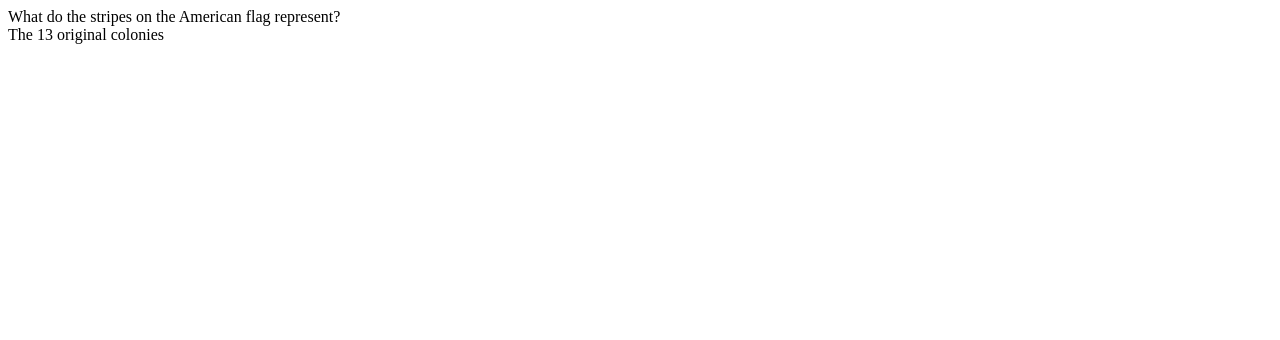
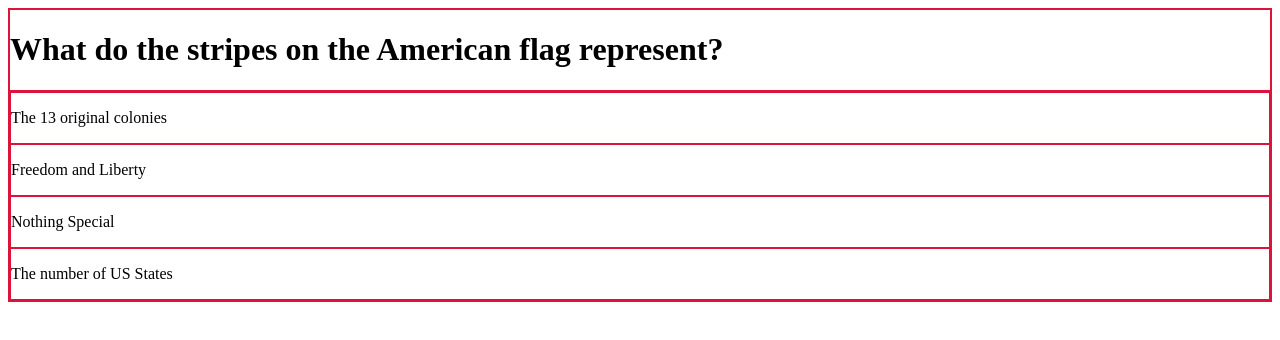
Before and after one commit to kmajor1/triviagame, a plain HTML site: page index.html in a window 1280 px wide. Drawn offline with nearby package versions, Linux system fonts and the light colour scheme.

Commit message:
added functioning timer for questions

```diff
--- a/assets/css/style.css
+++ b/assets/css/style.css
@@ -0,0 +1,3 @@
+div {
+    border: 1px solid crimson;
+}
--- a/assets/javascript/app.js
+++ b/assets/javascript/app.js
@@ -2,77 +2,106 @@
     // TODO: object library of questions and answers
 window.onload = function ()
 {
-    var qAndA = {
-        1:  {
+    var qAndA = [
+        {
             q: "What is the capital of Ireland?",
             c: "Dublin",
-            w1: "Cork",
-            w2: "Belfast",
-            w3: "Calway"
+            w: ["Cork", "Belfast", "Calway"]
         },
-
-        2: {
+        {
             q: "What do the stripes on the American flag represent?",
             c: "The 13 original colonies",
-            w1: "Freedom and Liberty",
-            w2: "Nothing Special",
-            w3: "The number of US States"
+            w: ["Freedom and Liberty", "Nothing Special", "The number of US States"]
         },
-
-
-    }
+    ]
 
     // global  variable - will store the current question the user is at
-    var currentQ = 2;
+    var currentQ = 1;
 
-    // checkAnswer object
 
 
 // TODO: functions
-    // TODO: checkAnswer (qAnswer, usrAnswer)
-    // if qAnswer == timeout then
-        // display times up msg
-    // else if qAnswer == usrAnswer then
-        // highlight the correct answer with color
-        // display some sort of congratulations message
-    // else then
-        // highlight the incorrect answer selected by the user with color
-        // display a sorry message of some sort
+    var checkAnswer = function (usrAnswer) {
+        // load the correct answer
+        var correctAnswer = qAndA[currentQ].c;
+        console.log(correctAnswer);
+        if (usrAnswer == "timeout") {
+            // display times up msg
+        }
+        else if (usrAnswer == correctAnswer) {
+            alert("Well done!");
+            // TODO: add correctAnswers counter
+        }
+        else {
+            alert("ok, Homer Simpson");
+            // TODO: add incorrectAnswers counter
+        }
 
     // start a nextQ timer function
         // clear message
         // clear highlight on correct answer div
         // increment currentQ
         // call loadQuestion
+    }
+
 
     var loadQuestion = function () {
+        // randomly select a place to put the correct answer
         var correctAnswerPos =  Math.floor(Math.random()*3);
-        console.log (correctAnswerPos);
         var correctAnswerDiv = $("#"+correctAnswerPos);
+        // load an object reflecting current question and answers
         var qAndAtoLoad = qAndA[currentQ];
         console.log(qAndAtoLoad);
+        // Load question value and correct answer value  into DOM
         $("#question").text(qAndAtoLoad.q);
-        correctAnswerDiv.text(qAndAtoLoad.c);
+        correctAnswerDiv.find("p").text(qAndAtoLoad.c);
+        // find remaining empty answer paragraphs
+        var emptySlots = $(".answer p:empty");
+        // load wrong answers into those places
+        emptySlots.each(function (index, element) {
+            // element == this
+            $(this).text(qAndAtoLoad.w[index]);
+        });
+        // question now loaded, intiate a timer
+        var qTime = 5;
+        var qTimer = setInterval(() => {
+            // if timer has not run out, run again
+
+            if (qTime >0) {
+                console.log(qTime);
+                qTime--;
+                // update a div showing the time remaining
+            }
+            // if it has, stop the timer by calling stopping func
+            else {
+                qTimerStop();
+            }
+        }, 1000);
+        // stop timer function held locally within load question
+        // TODO: qTimerStop
+        function qTimerStop() {
+        clearInterval(qTimer);
+
+
+
     }
-        // call loadQuestionObject(currentQ)
-        // place that pair in a new object
-        // take answer from new object, place in "answer" div with ID matching local var
-        // update custom data-qplaced attribute with 'true'
-        // cycle through remaining divs, placing wrong answers in first matched element
-        // call qTimer
+
 
     // TODO: qTimer function (place in container)
-        // refer to stopwatch example
+
         // when count gets to zero, call checkAnswer, passing
 
-    // function calls
+
+    }
 
     loadQuestion();
 
     // event handlers
-    // TODO: onClick event tied to each answer div (or group of them)
+    $(".answers").on("click", ".answer",  function () {
+        checkAnswer($(this).text());
         // TODO: clear qTimer
-        // TODO: call checkAnswer (currentQ, answerSelected)
+    })
+
 
 
 }
--- a/index.html
+++ b/index.html
@@ -13,16 +13,22 @@
 </head>
 
 <body>
+    <header></header>
+    <!-- main content starts -->
     <div class="container">
-        <div id="question">
+        <div id="questionContainer">
+            <h1 id="question"></h1>
         </div>
+        <!-- answers display starts -->
         <div class="answers">
-            <div id="0" class="answer"></div>
-            <div id="1" class="answer"></div>
-            <div id="2" class="answer"></div>
-            <div id="3" class="answer"></div>
+            <div id="0" class="answer"><p></p></div>
+            <div id="1" class="answer"><p></p></div>
+            <div id="2" class="answer"><p></p></div>
+            <div id="3" class="answer"><p></p></div>
         </div>
+        <!-- answer display ends -->
     </div>
+    <!-- main content ends -->
 
 </body>
 
```
